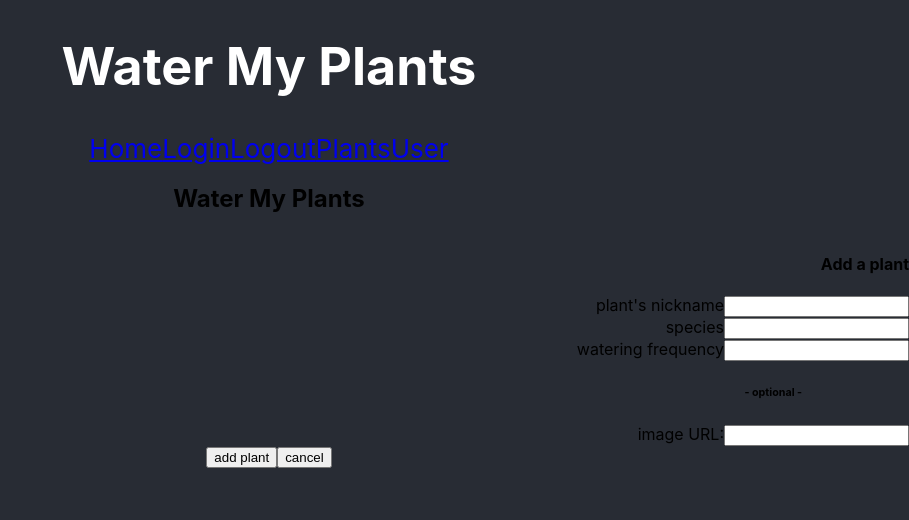
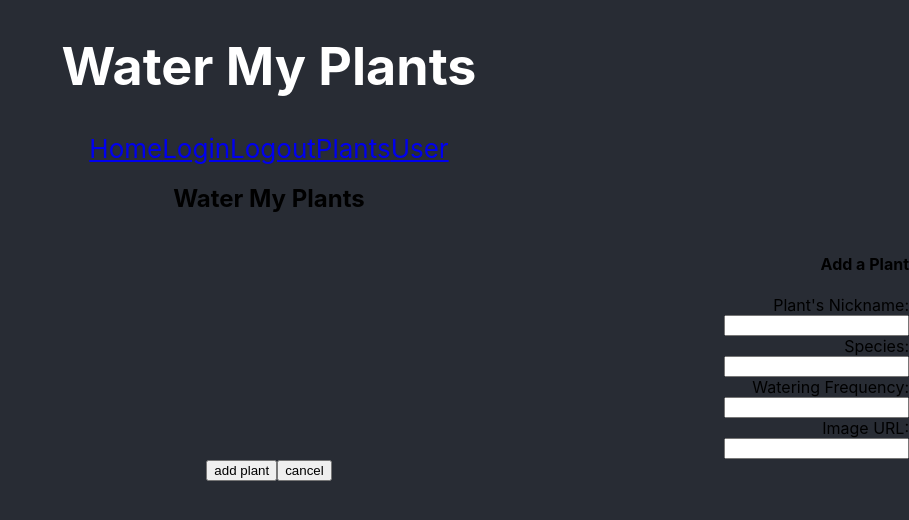
Before and after one commit to MatthiasBakken/front-end-1, a React (Create React App) app in the folder watermyplants/: page /addplant in a window 1280 px wide. Shown: the top 520 px of the page, without its empty margins (371-1280 px from the left). Built offline with nearby package versions, Linux system fonts and the light colour scheme; sample sign-in values are in the browser's storage.

Commit message:
added error messages to plants

```diff
--- a/watermyplants/src/components/Plant.js
+++ b/watermyplants/src/components/Plant.js
@@ -4,19 +4,20 @@ import { addPlant } from "../actions/plantActions";
 import { useHistory } from "react-router-dom";
 
 
-const Plant = (props) => {
-  const [values, setValues] = useState({
+const initialState = {
   nickname: "",
   species: "",
   h20_frequency: "",
   plant_img: "",
-  });
+};
 
-  const [errors, setErrors] = useState({
-    nickname: "",
-    species: "",
-    h20_frequency: "",
-  });
+const errors = {
+  length: "Must be at least 3 characters",
+  waterFrequency: "Must be more than zero"
+}
+
+const Plant = (props) => {
+  const [values, setValues] = useState(initialState);
 
   const addPlant = props.addPlant;
   const { push } = useHistory();
@@ -24,14 +25,6 @@ const Plant = (props) => {
   const onCancel = (evt) => {
     evt.preventDefault();
     push("/plantlist");
-    // reset()
-  };
-
-  const onSubmit = (evt) => {
-    evt.preventDefault();
-    addPlant(values);
-    push("/plantlist");
-    // submit()
   };
 
   const onChange = (evt) => {
@@ -41,7 +34,11 @@ const Plant = (props) => {
     });
   };
   return (
-    <form className="formContainer" onSubmit={onSubmit}>
+    <form className="formContainer" onSubmit={( evt ) => {
+      evt.preventDefault();
+      addPlant(values);
+      push("/plantlist");
+    }}>
       <h2>Water My Plants</h2>
 
       <div className="form-group errors">
@@ -51,40 +48,26 @@ const Plant = (props) => {
       </div>
 
       <div className="form-group inputs">
-        <h4>Add a plant </h4>
-        <label>
-          plant's nickname
+        <h4>Add a Plant </h4>
+        <label>Plant's Nickname:</label>
         <input value={values.nickname} onChange={onChange} name="nickname" />
-        </label>
+        {values.nickname && values.nickname.length <= 3 ? <div>{errors.length}</div> : null}
 
-        <label>
-          species
+        <label>Species:</label>
         <input value={values.species} onChange={onChange} name="species" />
-        </label>
+        {values.species && values.species.length <= 3 ? <div>{errors.length}</div> : null}
 
-        <label>
-          watering frequency
-          <input
-            value={values.h20_frequency}
-            onChange={onChange}
-            name="h20_frequency"
-          />
-        </label>
+        <label>Watering Frequency:</label>
+        <input value={values.h20_frequency} onChange={onChange} name="h20_frequency" type="number" />
+        {values.h20_frequency && values.h20_frequency < 1 ? <div>{errors.waterFrequency}</div> : null}
 
-        <label>
-          <h6> - optional - </h6>
-          image URL:
-          <input
-            value={values.plant_img}
-            onChange={onChange}
-            name="plant_img"
-          />
-        </label>
+        <label>Image URL:</label>
+        <input value={values.plant_img} onChange={onChange} name="plant_img" type="url"/>
       </div>
 
-      <div className="form-group submit">
+      <div className="form-group buttons">
         <button type="submit">add plant</button>
-        <button id="cancelBtn" onClick={onCancel}>
+        <button onClick={onCancel}>
           cancel
         </button>
       </div>
```
Lines whose indentation alone changed are shown as unchanged.
